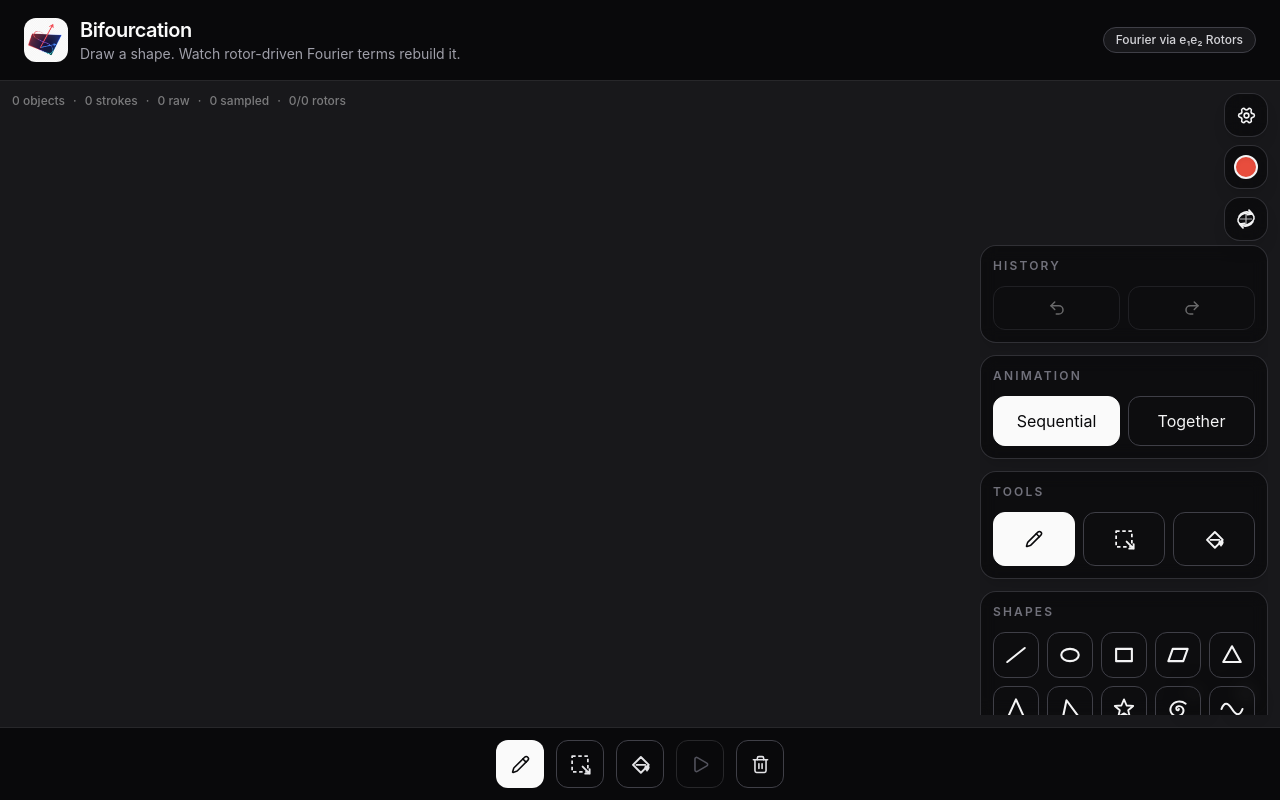
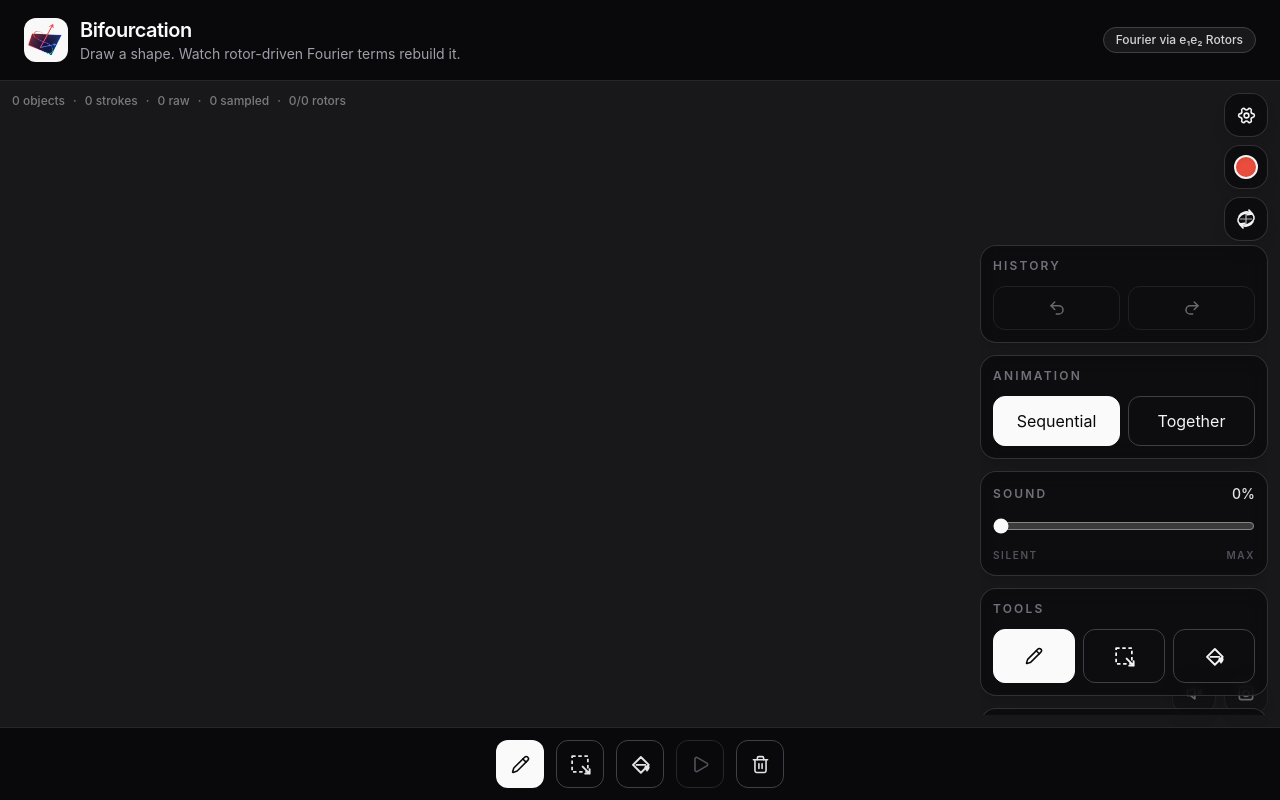
Before and after one commit to MSulSal/bifourcation, a React (Vite) app: page / in a window 1280 px wide. Both pictures are taken after a click on the button 1246 px from the left and 115 px from the top of the page. Built offline with nearby package versions, Linux system fonts and the light colour scheme.

Commit message:
Add sound volume control

```diff
--- a/src/App.tsx
+++ b/src/App.tsx
@@ -93,6 +93,7 @@ const DEFAULT_PEN_WIDTH = 4;
 const DEFAULT_BIVECTOR_VIEW: BivectorView = "disk";
 const DEFAULT_ANIMATION_TRACE_MODE: AnimationTraceMode = "sequential";
 const DEFAULT_VISIBLE_TERM_COUNT = MAX_FOURIER_TERMS;
+const DEFAULT_SOUND_VOLUME = 0.35;
 const PASTE_OFFSET = 24;
 
 const STORAGE_KEYS = {
@@ -100,6 +101,7 @@ const STORAGE_KEYS = {
 	penWidth: "bifourcation.penWidth",
 	bivectorView: "bifourcation.bivectorView",
 	soundEnabled: "bifourcation.soundEnabled",
+	soundVolume: "bifourcation.soundVolume",
 	animationTraceMode: "bifourcation.animationTraceMode",
 	visibleTermCount: "bifourcation.visibleTermCount",
 } as const;
@@ -248,6 +250,14 @@ function readStoredAnimationTraceMode(): AnimationTraceMode {
 
 function readStoredSoundEnabled() {
 	return readStoredValue(STORAGE_KEYS.soundEnabled) === "true";
+}
+
+function readStoredSoundVolume() {
+	const storedVolume = Number(readStoredValue(STORAGE_KEYS.soundVolume));
+
+	if (!Number.isFinite(storedVolume)) return DEFAULT_SOUND_VOLUME;
+
+	return clampNumber(storedVolume, 0, 1);
 }
 
 function ShapeIcon({ kind }: { kind: ShapeKind }) {
@@ -567,6 +577,7 @@ function App() {
 	const [isSoundEnabled, setIsSoundEnabled] = useState(
 		readStoredSoundEnabled,
 	);
+	const [soundVolume, setSoundVolume] = useState(readStoredSoundVolume);
 	const [isTracingImage, setIsTracingImage] = useState(false);
 	const [imageTraceError, setImageTraceError] = useState<string | null>(null);
 	const [selectedShape, setSelectedShape] = useState<ShapeKind | null>(null);
@@ -680,9 +691,17 @@ function App() {
 	function getSoundEngine() {
 		if (!soundEngineRef.current) {
 			soundEngineRef.current = new DrawingSoundEngine();
+			soundEngineRef.current.setVolume(soundVolume);
 		}
 
 		return soundEngineRef.current;
+	}
+
+	function changeSoundVolume(nextVolume: number) {
+		const normalizedVolume = clampNumber(nextVolume, 0, 1);
+
+		setSoundVolume(normalizedVolume);
+		soundEngineRef.current?.setVolume(normalizedVolume);
 	}
 
 	function handleRotorSoundFrame(frame: RotorSoundFrame) {
@@ -844,6 +863,7 @@ function App() {
 		if (isStartingAnimation && isSoundEnabled) {
 			try {
 				const engine = getSoundEngine();
+				engine.setVolume(soundVolume);
 				await engine.enable();
 			} catch (error) {
 				console.error("Unable to start audio engine.", error);
@@ -866,6 +886,7 @@ function App() {
 
 		try {
 			const engine = getSoundEngine();
+			engine.setVolume(soundVolume);
 			await engine.enable();
 			setIsSoundEnabled(true);
 		} catch (error) {
@@ -1204,6 +1225,11 @@ function App() {
 	}, [isSoundEnabled]);
 
 	useEffect(() => {
+		writeStoredValue(STORAGE_KEYS.soundVolume, String(soundVolume));
+		soundEngineRef.current?.setVolume(soundVolume);
+	}, [soundVolume]);
+
+	useEffect(() => {
 		function handleKeyDown(event: KeyboardEvent) {
 			const target = event.target as HTMLElement | null;
 			const isTyping =
@@ -1288,6 +1314,7 @@ function App() {
 
 		let isCancelled = false;
 		const activeEngine = getSoundEngine();
+		activeEngine.setVolume(soundVolume);
 
 		void activeEngine.start().catch(error => {
 			if (isCancelled) return;
@@ -1300,7 +1327,13 @@ function App() {
 			isCancelled = true;
 			activeEngine.stop();
 		};
-	}, [isSoundEnabled, isAnimationPlaying, isAnimationMode, hasAnimationData]);
+	}, [
+		isSoundEnabled,
+		isAnimationPlaying,
+		isAnimationMode,
+		hasAnimationData,
+		soundVolume,
+	]);
 
 	return (
 		<main className="flex h-dvh w-screen overflow-hidden bg-zinc-950 text-zinc-50">
@@ -1645,6 +1678,37 @@ function App() {
 												: "Together"}
 										</button>
 									))}
+								</div>
+							</section>
+
+							<section className="rounded-2xl border border-zinc-700/70 bg-zinc-950/70 p-3 shadow-lg backdrop-blur">
+								<div className="mb-3 flex items-center justify-between">
+									<p className="text-xs font-semibold uppercase tracking-[0.18em] text-zinc-500">
+										Sound
+									</p>
+
+									<span className="text-sm font-medium text-zinc-200">
+										{Math.round(soundVolume * 100)}%
+									</span>
+								</div>
+
+								<input
+									className="w-full accent-zinc-50"
+									type="range"
+									min={0}
+									max={100}
+									step={1}
+									value={Math.round(soundVolume * 100)}
+									onChange={event =>
+										changeSoundVolume(
+											Number(event.target.value) / 100,
+										)
+									}
+								/>
+
+								<div className="mt-2 flex justify-between text-[10px] font-semibold uppercase tracking-[0.16em] text-zinc-600">
+									<span>Silent</span>
+									<span>Max</span>
 								</div>
 							</section>
 
--- a/src/audio/soundEngine.ts
+++ b/src/audio/soundEngine.ts
@@ -322,6 +322,7 @@ export class DrawingSoundEngine {
 	private states = new Map<string, StrokeSoundState>();
 	private frameCounter = 0;
 	private isRunning = false;
+	private volume = 1;
 
 	async enable() {
 		const context = this.ensureContext();
@@ -329,6 +330,25 @@ export class DrawingSoundEngine {
 		if (context.state === "suspended") {
 			await context.resume();
 		}
+	}
+
+	setVolume(volume: number) {
+		this.volume = clamp(volume, 0, 1);
+
+		if (!this.context || !this.masterGain || !this.isRunning) return;
+
+		const now = this.context.currentTime;
+
+		this.masterGain.gain.cancelScheduledValues(now);
+		this.masterGain.gain.setTargetAtTime(
+			this.getMasterGainTarget(),
+			now,
+			0.04,
+		);
+	}
+
+	private getMasterGainTarget() {
+		return MASTER_GAIN * this.volume ** 1.6;
 	}
 
 	async start() {
@@ -348,7 +368,11 @@ export class DrawingSoundEngine {
 			const now = context.currentTime;
 
 			this.masterGain.gain.cancelScheduledValues(now);
-			this.masterGain.gain.setTargetAtTime(MASTER_GAIN, now, 0.06);
+			this.masterGain.gain.setTargetAtTime(
+				this.getMasterGainTarget(),
+				now,
+				0.06,
+			);
 		}
 	}
 
```
